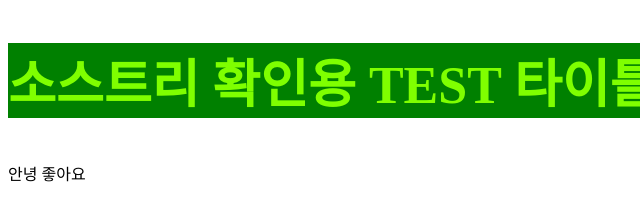
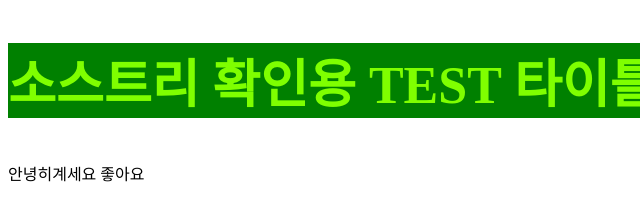
Before and after one commit to DongWook0509/visitkorea_example, a plain HTML site: page index.html in a window 1280 px wide. Shown: the full height of the page, 0-640 px from the left. Drawn offline with Linux system fonts and the light colour scheme.

Commit message:
안녕히계세요 내용으로 수정 - 동욱

```diff
--- a/index.html
+++ b/index.html
@@ -9,7 +9,7 @@
 </head>
 <body>
   <h2>소스트리 확인용 TEST 타이틀 입니다.</h2>
-  <span>안녕</span>
+  <span>안녕히계세요</span>
   <span>좋아요</span>
 </body>
 </html>
```
